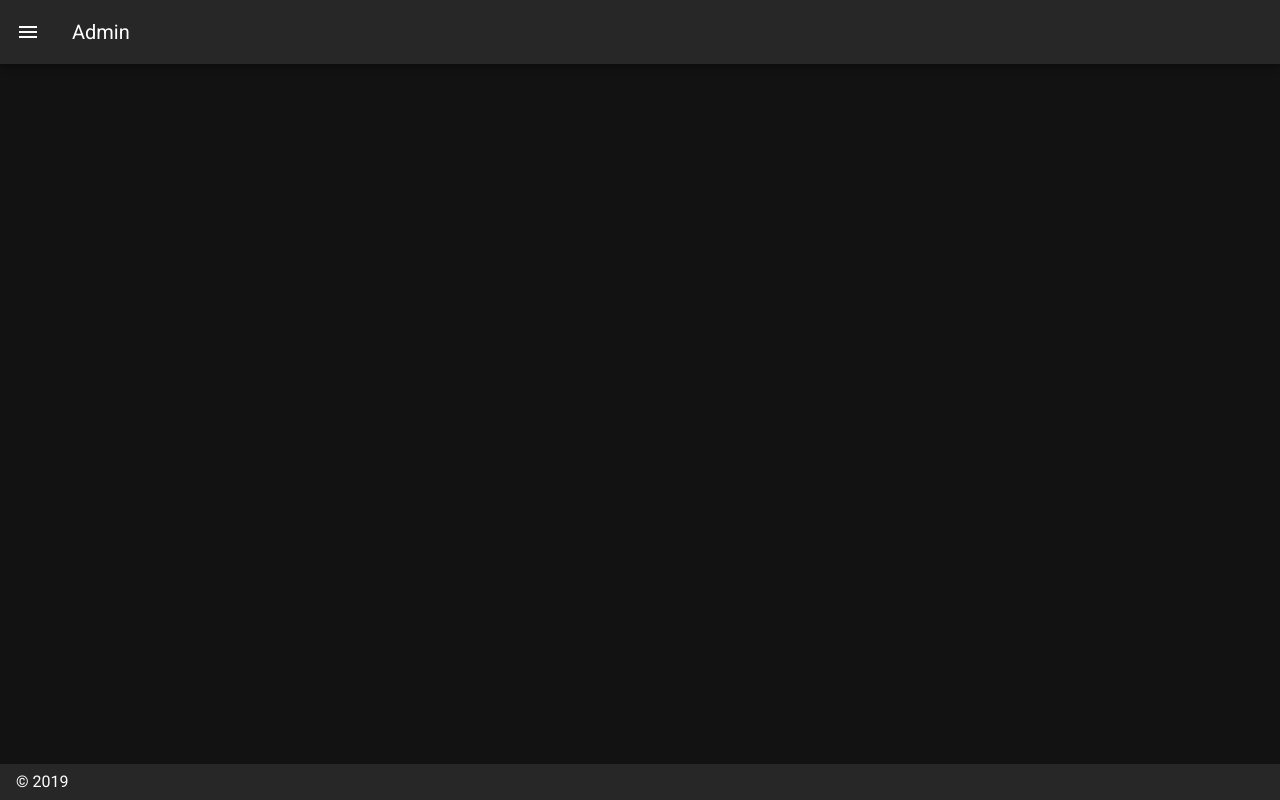
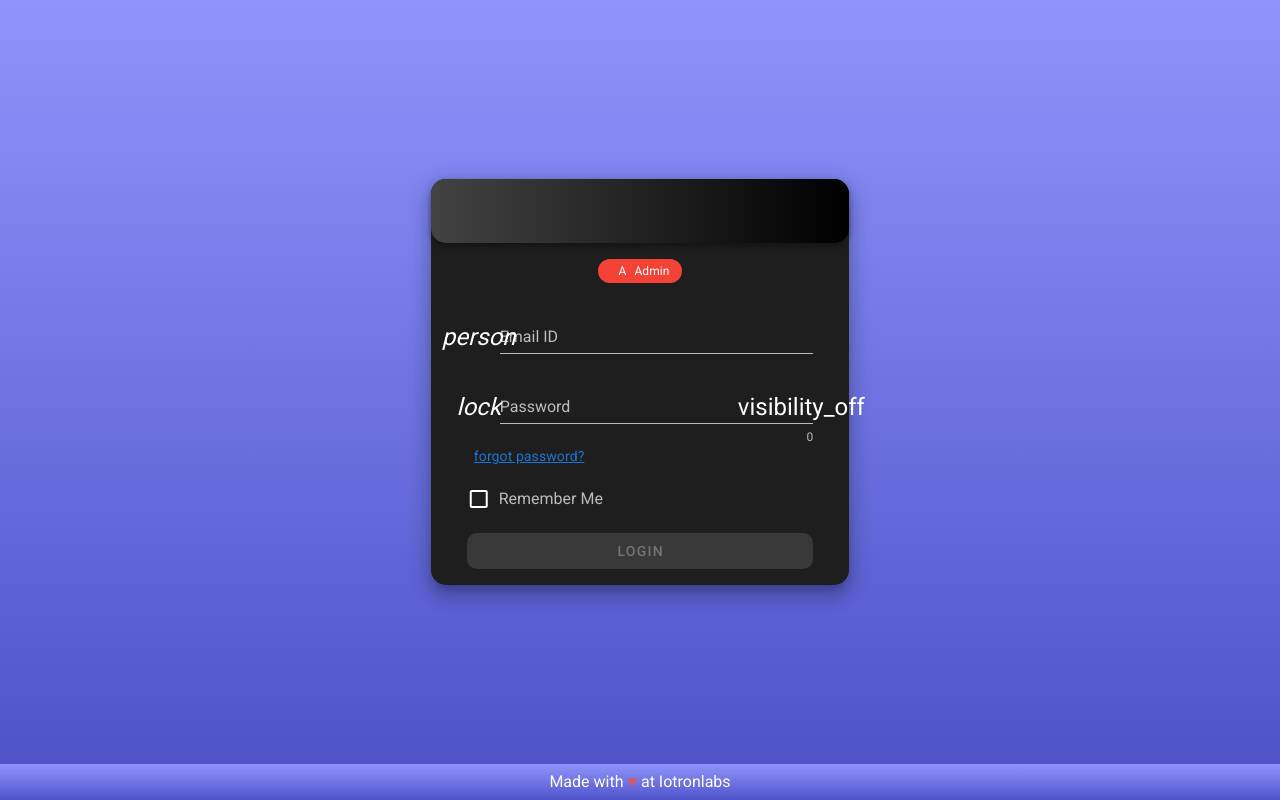
Before and after one commit to iotronlabs/butiq-admin, a Nuxt app: page /user/admin in a window 1280 px wide. Before the commit this address had no page. Built offline with nearby package versions, Linux system fonts and the light colour scheme.

Commit message:
login form

```diff
--- /dev/null
+++ b/components/LoginForm.vue
@@ -0,0 +1,125 @@
+<template>
+<div>
+    <v-form @submit.prevent="checklogin" id = "login-form" class = "login-form" method = "post">
+        <v-text-field
+        prepend-icon = "person"
+        label = "Email ID"
+        placeholder = " "
+        name = "emailid"
+        type = "emailid"
+        v-model ="email"
+        :rules ="[rules.required,rules.emailValid]"
+        autocomplete = "off"
+        required>
+        </v-text-field>
+        <v-text-field
+        id="password"
+        prepend-icon="lock"
+        v-model="password"
+        :append-icon="show ? 'visibility' : 'visibility_off'"
+        :rules="[rules.required, rules.min]"
+        :type="show ? 'text' : 'password'"
+        name="password"
+        label="Password"
+        placeholder=" "
+        hint="At least 8 characters"
+        counter
+        autocomplete="off"
+        @click:append="show = !show">
+
+        </v-text-field>
+        &nbsp;&nbsp;<a href="#">forgot password?</a>
+		<v-checkbox
+			v-model="checkbox"
+			label="Remember Me"
+		></v-checkbox>
+
+        <v-btn
+        :disabled="disabled"
+        block
+        color="primary"
+        type="submit"
+        form="login-form"
+        :class="disabled ? 'btn-login' : 'btn-login-color'">
+                LogIn
+        </v-btn>
+
+    </v-form>
+
+    <!-- snackbar -->
+	<v-snackbar
+		v-model="snackbar"
+		:timeout="timeout"
+		top
+		vertical
+    >
+		{{ message }}
+		<v-btn
+			color="pink"
+			flat
+			@click="snackbar = false"
+		>
+			Close
+		</v-btn>
+    </v-snackbar>
+</div>
+</template>
+
+<script>
+export default {
+    name: 'LogInForm',
+	props : {
+		id: String
+	},
+	data() {
+		return {
+			email: '',
+			password: '',
+			authentication: '',
+			show: false,
+			rules: {
+				required: v => !!v || 'Required.',
+				min: v => v.length >= 8 || 'Min 8 characters',
+				emailValid : v=> /.+@.+/.test(v) || 'E-mail must be valid'
+			},
+			checkbox: false,
+			button: 'btn-login',
+			snackbar: false,
+			timeout: 3000,
+			message: '',
+			url : ''
+		}
+    },
+
+    computed: {
+		disabled() {
+			if(this.email.length==0 || this.password.length<8 || this.email==/.+@.+/.test(this.email))
+			{
+				return true
+			}
+			else
+			{
+				return false
+			}
+		}
+    },
+
+
+
+}
+</script>
+
+<style lang="css" scoped>
+.login-form {
+	padding-left: 20px;
+	padding-right: 20px;
+}
+.btn-login-color {
+	border-radius: 10px;
+	background-image: linear-gradient(to top,#4e54c8 0%, #8f94fb 100%);
+	color: aliceblue;
+}
+.btn-login {
+	border-radius: 10px;
+}
+</style>
--- /dev/null
+++ b/layouts/LoginLayout.vue
@@ -0,0 +1,88 @@
+<template>
+<v-app class="global-font">
+    <v-content>
+        <v-container fluid fill-height class="container-grad">
+            <v-layout align-center justify-center>
+                <v-flex xs12 sm8 md4>
+                    <v-card class = "elevation-12 card-design">
+                        <v-toolbar class="login-grad">
+                            <center></center>
+                        </v-toolbar>
+                        <v-card-text>
+                            <nuxt />
+                        </v-card-text>
+                    </v-card>
+                </v-flex>
+            </v-layout>
+        </v-container>
+    </v-content>
+
+    <v-footer class="footer">
+			<v-layout>
+				<v-flex>
+					Made with <span class="heart">&hearts;</span> at
+					<a href="http://www.iotronlabs.com" target="_blank" class="footer-link">Iotronlabs</a>
+				</v-flex>
+			</v-layout>
+		</v-footer>
+
+</v-app>
+
+</template>
+
+
+
+<script>
+export default {
+    name: 'LoginLayout'
+}
+</script>
+
+<style scoped>
+
+.container-grad
+{
+	background-image: linear-gradient(to top,#4e54c8 0%, #8f94fb 100%);
+}
+.login-grad
+{
+	background-image: linear-gradient(to right,#434343 0%, black 100%);
+	border-radius: 0px 0px 15px 15px;
+}
+
+.v-toolbar {
+	height: 60px;
+}
+
+.card-design {
+	border-radius: 15px;
+
+}
+.toolbar-text {
+	font-size: 1.5em;
+	color: white;
+}
+img
+{
+	height: 30px;
+	width: 25%;
+	min-width: 100px;
+}
+.footer
+{
+	background-image: linear-gradient(to top,#4e54c8 0%, #8f94fb 100%);
+	text-align: center;
+	color: white;
+
+}
+.heart
+{
+	color: #e25555;
+}
+.footer-link
+{
+	text-decoration: none;
+	color: #fff;
+}
+
+</style>
--- a/static/README.md
+++ b/pages/user/admin.vue
@@ -1,11 +1,30 @@
-# STATIC
+<template>
+	<div>
+		<div class="align">
+			<v-chip small outline color="red">
+				<v-avatar class="student-color"> A </v-avatar>
+				Admin
+				<v-spacer />
+			</v-chip>
+		</div>
+		<br>
+		<LoginForm id = "admin"/>
+	</div>
+</template>
 
-**This directory is not required, you can delete it if you don't want to use it.**
+<script>
+import LoginForm from '@/components/LoginForm'
 
-This directory contains your static files.
-Each file inside this directory is mapped to `/`.
-Thus you'd want to delete this README.md before deploying to production.
+export default {
+	layout: 'LoginLayout',
+	components: {
+		LoginForm
+	}
+}
+</script>
+<style scoped>
+.align{
+	text-align: center;
+}
 
-Example: `/static/robots.txt` is mapped as `/robots.txt`.
-
-More information about the usage of this directory in [the documentation](https://nuxtjs.org/guide/assets#static).
+</style>
```
